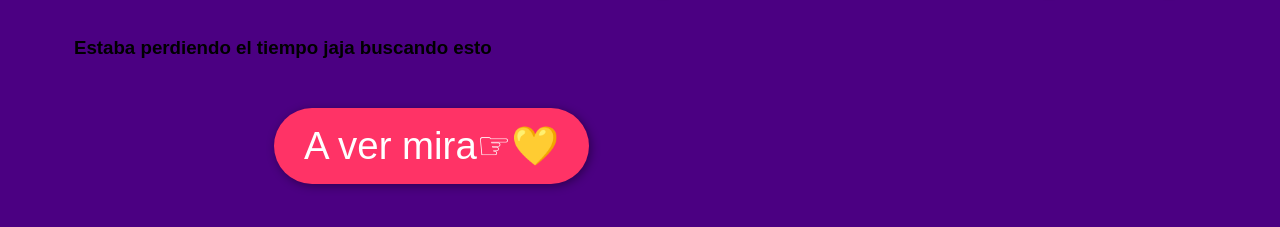
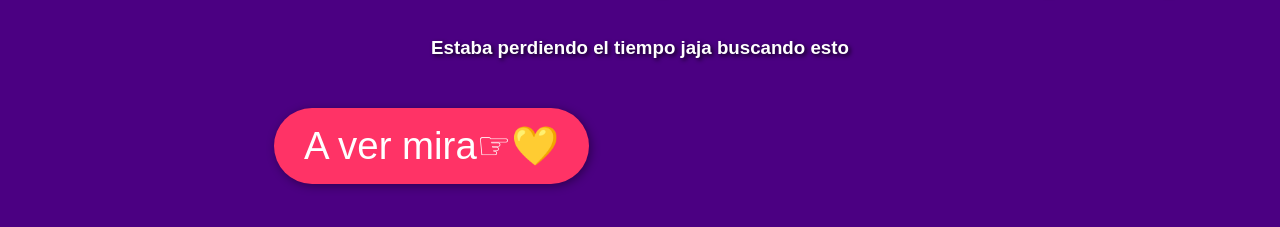
Before and after one commit to blanco121/amarillo, a plain HTML site: page index.html in a window 1280 px wide. Shown: the part 469-696 px from the top of the page. Drawn offline with Linux system fonts and the light colour scheme.

Commit message:
Update index.html

```diff
--- a/index.html
+++ b/index.html
@@ -18,7 +18,7 @@
         font-family: "Arial", sans-serif;
       }
 
-      h1,
+      h1,h3,
       h2 {
         color: white;
         text-shadow: 2px 2px 4px rgba(0, 0, 0, 0.8);
```
